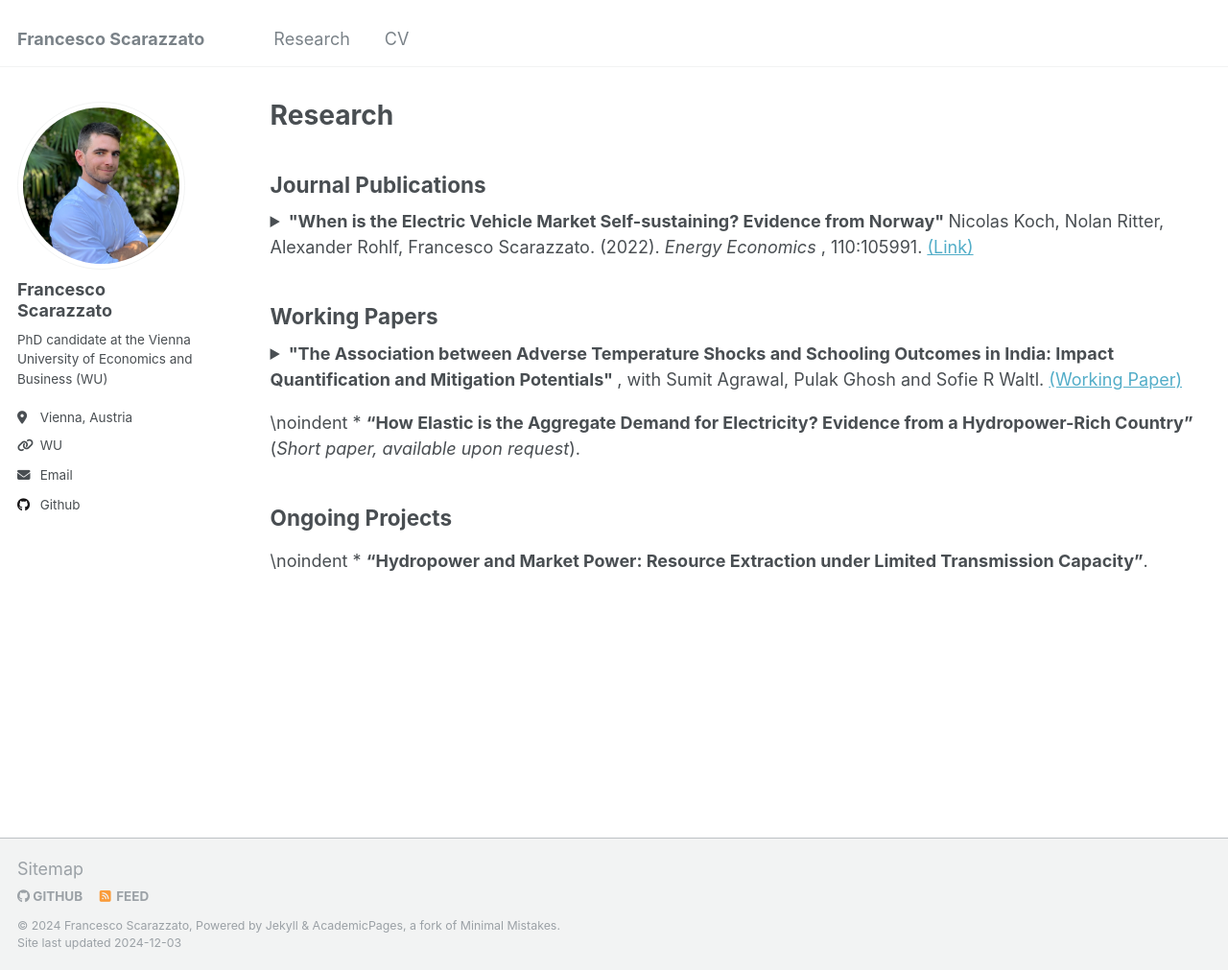
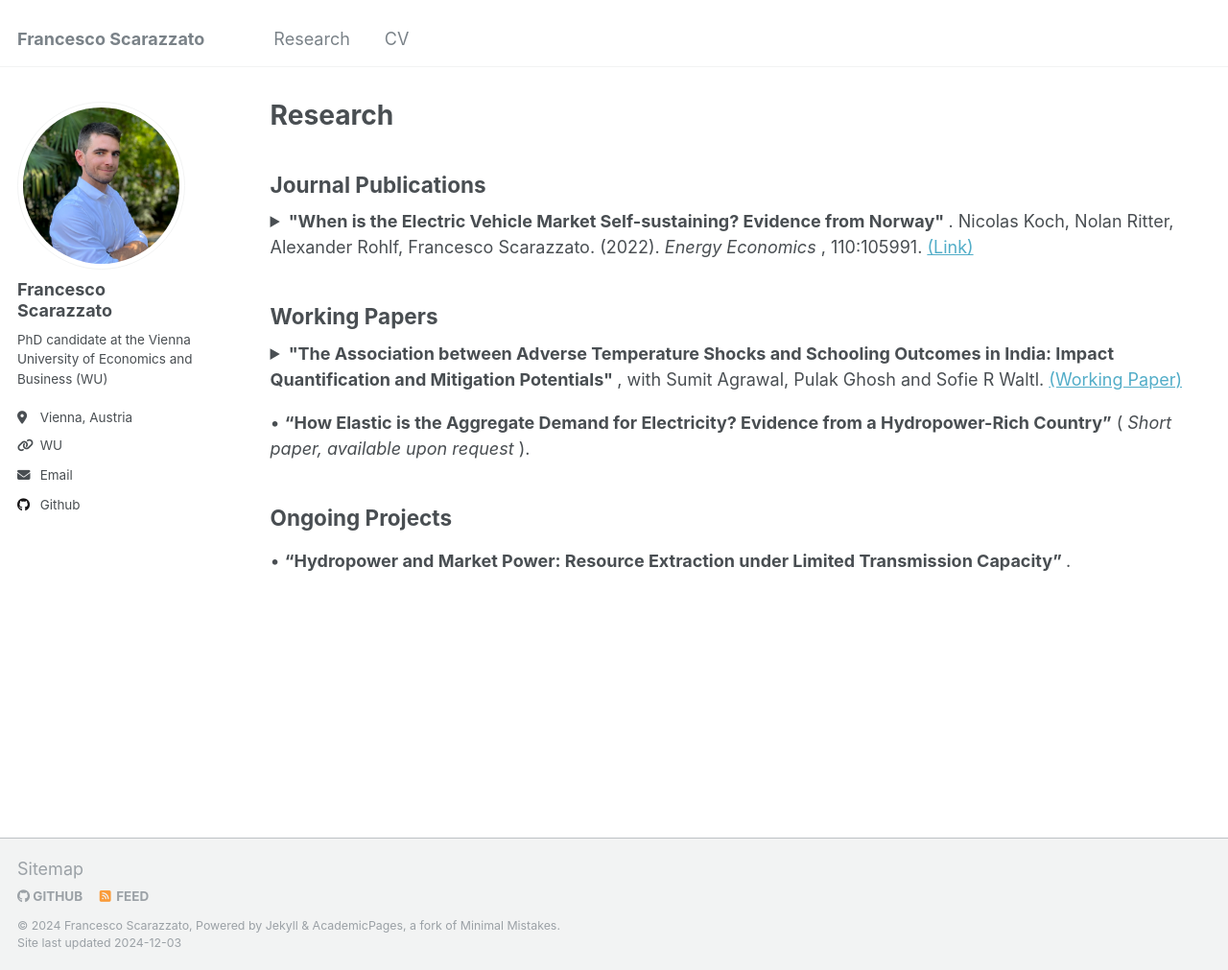
Before and after one commit to fscarazzato/fscarazzato.github.io, a Jekyll site: the page built from _pages/research.md, in a window 1280 px wide and 1011 px high. Shown: the whole window at 96% size. Built offline with Jekyll 4.4.1, drawn with Linux system fonts in a browser that asks for light colours.

Commit message:
bullet html

```diff
--- a/_pages/research.md
+++ b/_pages/research.md
@@ -21,7 +21,7 @@ Journal Publications
 
 <details>
 
-<summary> <b> "When is the Electric Vehicle Market Self-sustaining? Evidence from Norway" </b>
+<summary> <b> "When is the Electric Vehicle Market Self-sustaining? Evidence from Norway" </b>.
 Nicolas Koch, Nolan Ritter, Alexander Rohlf, Francesco Scarazzato. (2022). <i> Energy Economics </i>, 110:105991. <a href="https://doi.org/10.1016/j.eneco.2022.105991">(Link)</a> </summary>
 
 <br>
@@ -51,11 +51,11 @@ These findings suggest that increasing vegetation in the vicinity of schools is
 </details>
 
 
-\noindent * **"How Elastic is the Aggregate Demand for Electricity? Evidence from a Hydropower-Rich Country"** (*Short paper, available upon request*).
+&#x2022; <b> "How Elastic is the Aggregate Demand for Electricity? Evidence from a Hydropower-Rich Country"</b> (<i> Short paper, available upon request </i>).
 
 
 Ongoing Projects
 ------
 
 
-\noindent * **"Hydropower and Market Power: Resource Extraction under Limited Transmission Capacity"**.
+&#x2022; <b> "Hydropower and Market Power: Resource Extraction under Limited Transmission Capacity" </b>.
```
